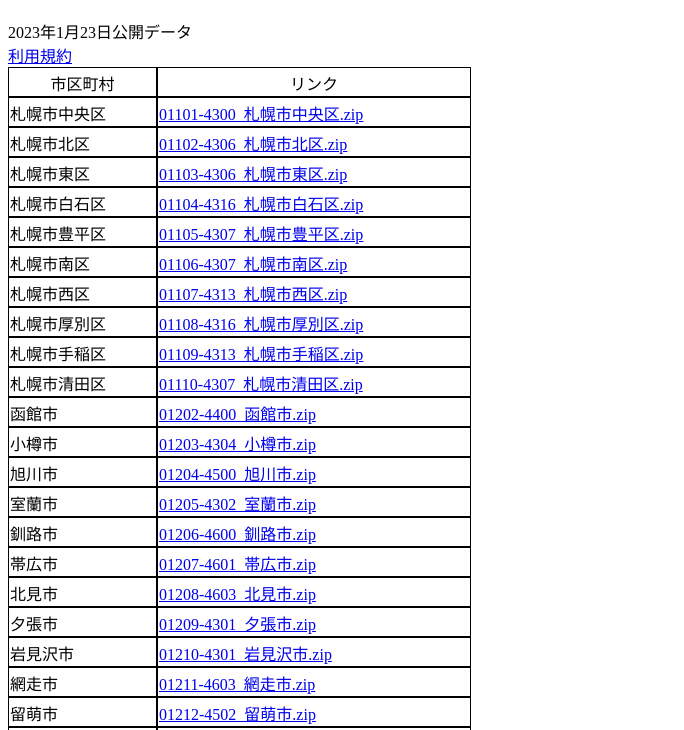
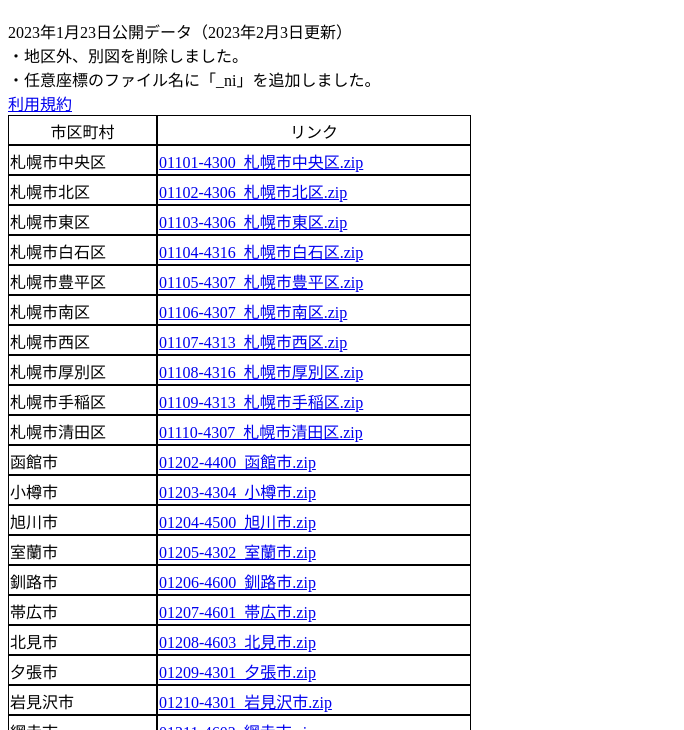
Before and after one commit to koukita/touki_map_hokkaido, a plain HTML site: page index_link.html in a window 1280 px wide. Shown: the part 70-800 px from the top of the page, without its empty margins (0-684 px from the left). Drawn offline with Linux system fonts and the light colour scheme.

Commit message:
データ更新

```diff
--- a/index_link.html
+++ b/index_link.html
@@ -10,7 +10,9 @@
 
 <body>
 <h1>登記所備付地図（Geojson）のダウンロード</h1>
-2023年1月23日公開データ<br>
+2023年1月23日公開データ（2023年2月3日更新）<br>
+・地区外、別図を削除しました。<br>
+・任意座標のファイル名に「_ni」を追加しました。<br>
 <a href="https://koukita.github.io/touki_map_hokkaido/license.pdf">利用規約</a>
 <table cellspacing="0" border="0">
 	<colgroup width="149"></colgroup>
```
